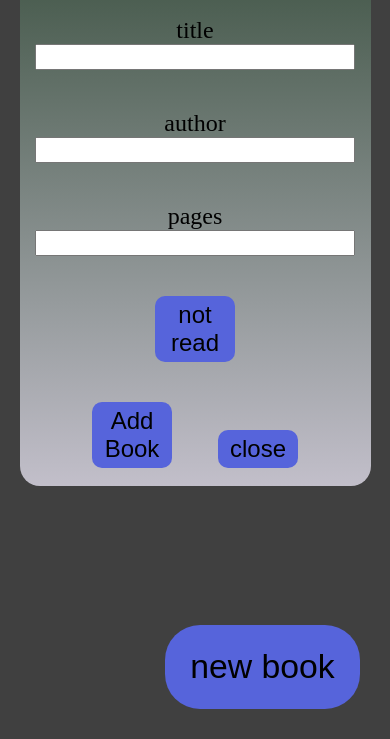
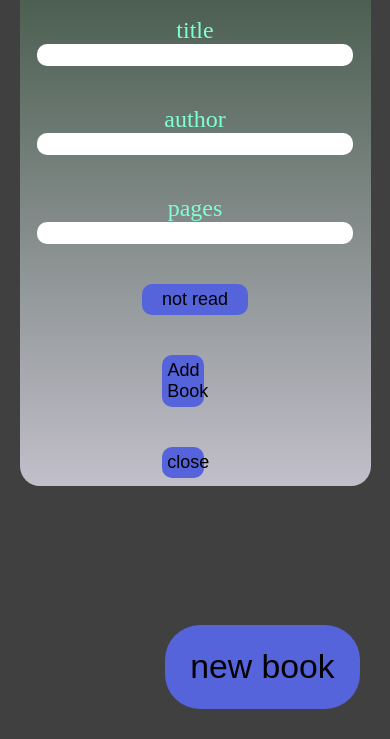
Before and after one commit to jomcbob/Library, a plain HTML site: page index.html in a window 390 px wide. Both pictures are taken after a click on the button "new book". Shown: the part 105-844 px from the top of the page. Drawn offline with Linux system fonts and the light colour scheme.

Commit message:
trying to make look better on phone

```diff
--- a/styles.css
+++ b/styles.css
@@ -23,12 +23,16 @@ input[type='text'] {
     width: calc(200px + 10vw);
     margin: 20px;
     margin-top: 0;
+    border: none;
+    border-radius: 10px;
 }
 
 input[type='number']{
     width: calc(200px + 10vw);
     margin: 20px;
     margin-top: 0;
+    border: none;
+    border-radius: 10px;
 }
 
 label {
@@ -130,6 +134,10 @@ button:hover {
     padding: 5px;
 }
 
+input:focus{
+    border: 4px solid black;
+}
+
 @media (width <= 1000px) {
     header {
         font-size: 3vh;
@@ -157,6 +165,10 @@ button:hover {
         font-size: 2vh;
     }
 
+    label{
+        color: aquamarine;
+    }
+
     input[type='number'] {
         width: 80vw;
         height: 3vh;
@@ -172,4 +184,19 @@ button:hover {
         text-align: center;
         font-size: x-large;
     }
+
+    .card,button{
+        font-size: large;
+        width: 40%;
+    }
+
+    .formButtons {
+        width: 30%;
+        font-size: large;
+    }
+
+    .read {
+        width: 30%;
+        font-size: large;
+    }
   }
```
